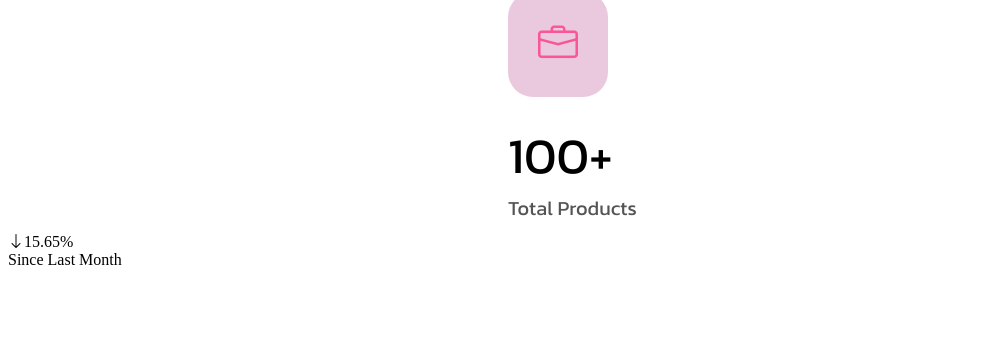
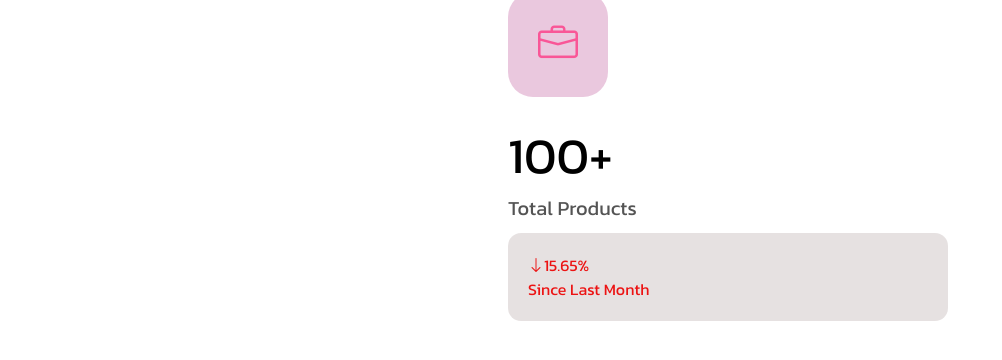
Before and after one commit to 24amaris/tema3R, a plain HTML site: page index.html in a window 1280 px wide. Shown: the whole page, without its empty margins (0-1002 px from the left). Drawn offline with nearby package versions, Linux system fonts and the light colour scheme; a web font is replaced by a local one.

Commit message:
am editat stilul procentului

```diff
--- a/style.css
+++ b/style.css
@@ -20,3 +20,14 @@
     font-weight: 400;
     margin: 0px 500px 10px 500px;
 }
+.procentul {
+    background-color: rgba(200, 187, 187, 0.448);
+    padding: 20px;
+    width: 400px;
+    color: rgb(236, 19, 19);
+    margin-left: 310px;
+    border-radius: 13px;
+    margin-bottom: 100px;
+    margin: 0px 500px 0px 500px;
+    font-family: "Kanit", sans-serif;
+}
```
